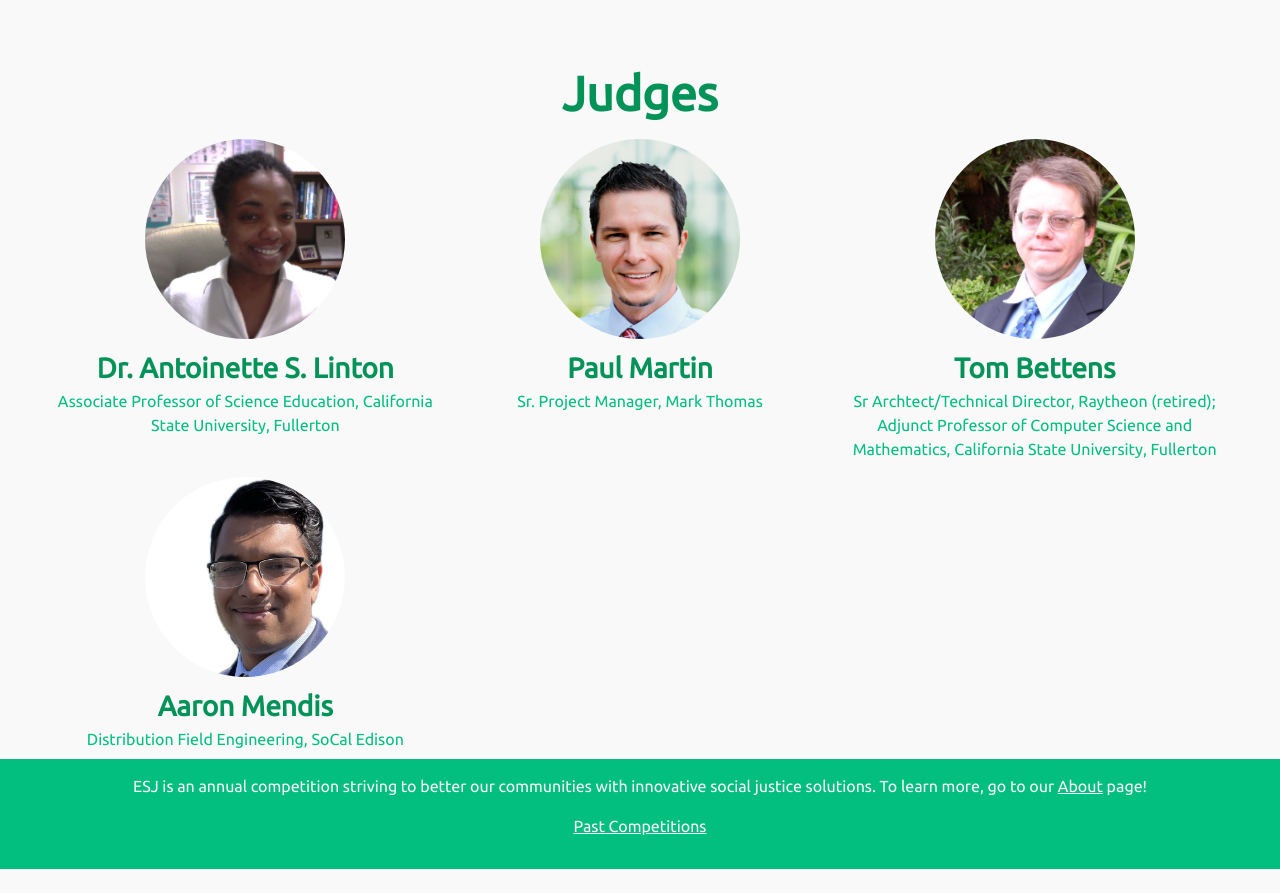
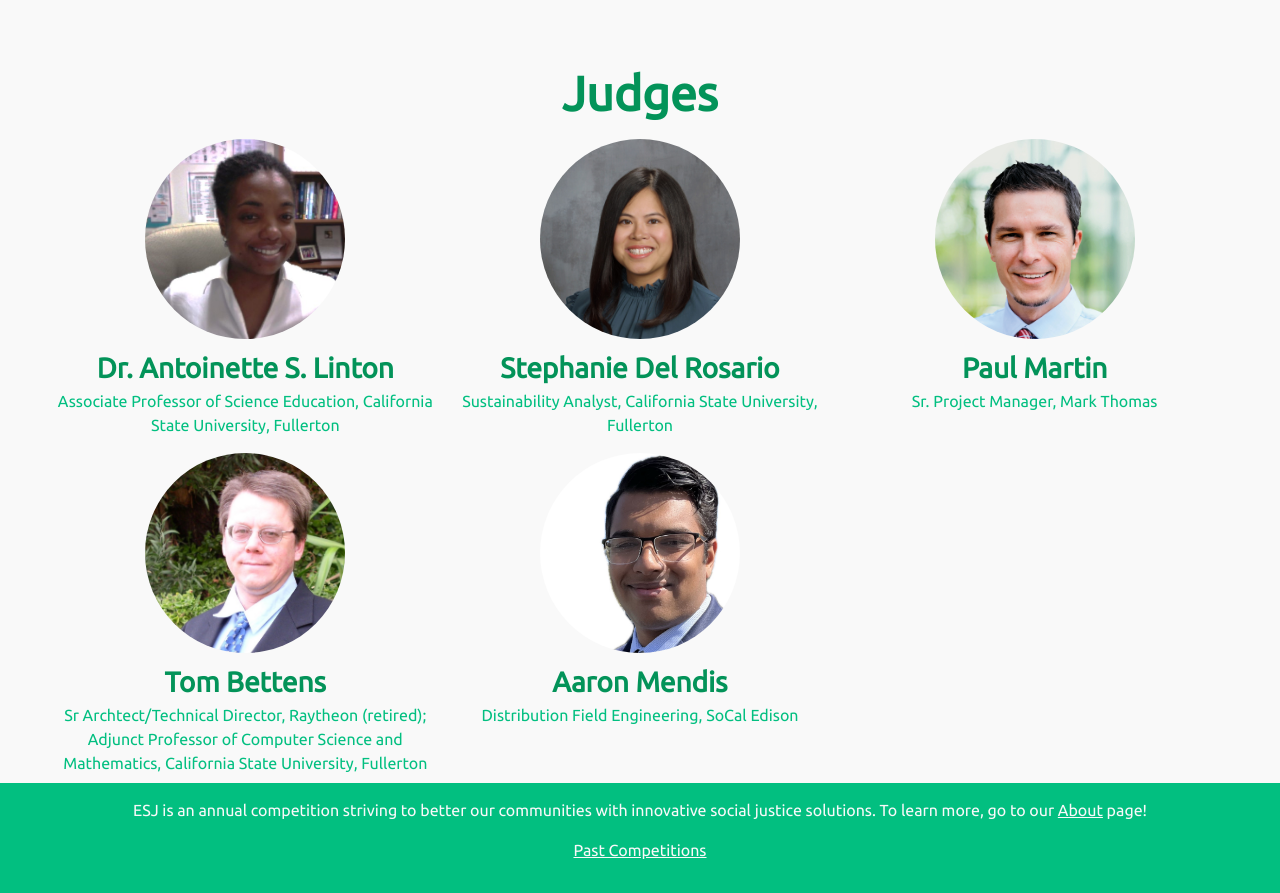
Before and after one commit to csufesj/csufesj.github.io, a plain HTML site: page compete.html in a window 1280 px wide. Shown: the part 1523-2416 px from the top of the page. Before the commit the page ends 2392 px from the top, so only its background shows below. Drawn offline with nearby package versions, Linux system fonts and the light colour scheme.

Commit message:
judge added

```diff
--- a/compete.html
+++ b/compete.html
@@ -170,6 +170,12 @@
             </div>
             <div class="d-flex p-2 flex-column gap-2 align-items-center">
                 <div class="rounded-circle " style="overflow: hidden; width: 200px; height: 200px">
+                    <img src="images/judges/Stephanie Del Rosario Headshot.jpeg" height=260> </div>
+                <div class="text-center text-esjltgreen"><span class="text-esjdkgreen fs-3 fw-bold">Stephanie Del Rosario</span><br>Sustainability Analyst,
+                    California State University, Fullerton</span></div>
+            </div>
+            <div class="d-flex p-2 flex-column gap-2 align-items-center">
+                <div class="rounded-circle " style="overflow: hidden; width: 200px; height: 200px">
                     <img src="images/judges/Paul Martin Headshot.jpg" height=270> </div>
                 <div class="text-center text-esjltgreen"><span class="text-esjdkgreen fs-3 fw-bold">Paul
                         Martin</span><br>Sr. Project Manager, Mark Thomas</span></div>
```
Also changed, not shown: images/judges/Stephanie Del Rosario Headshot.jpeg (added).
